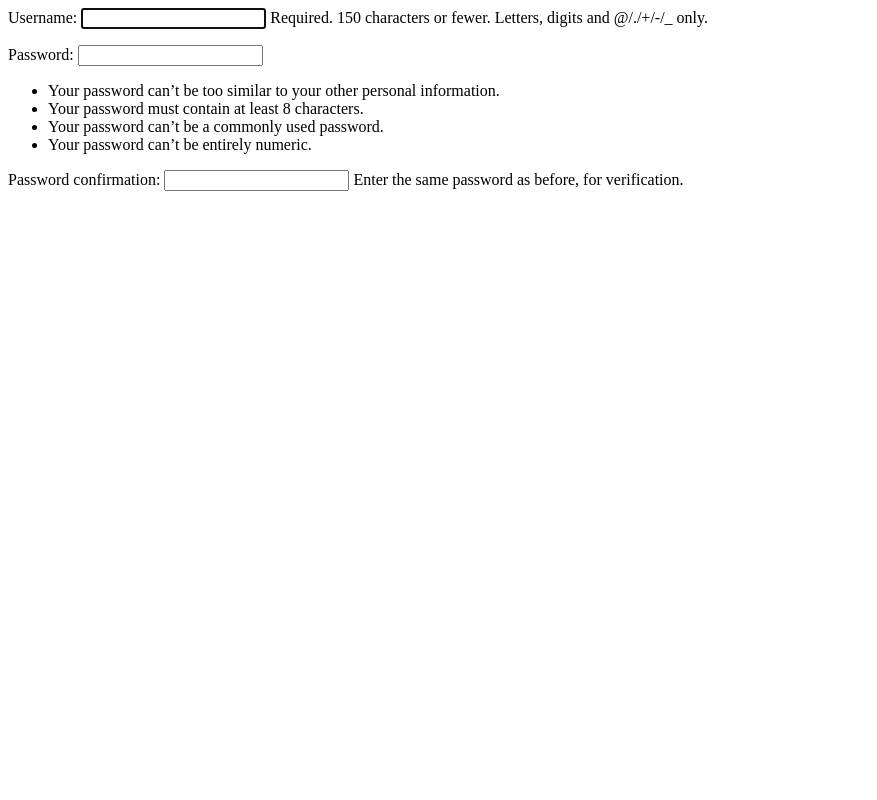
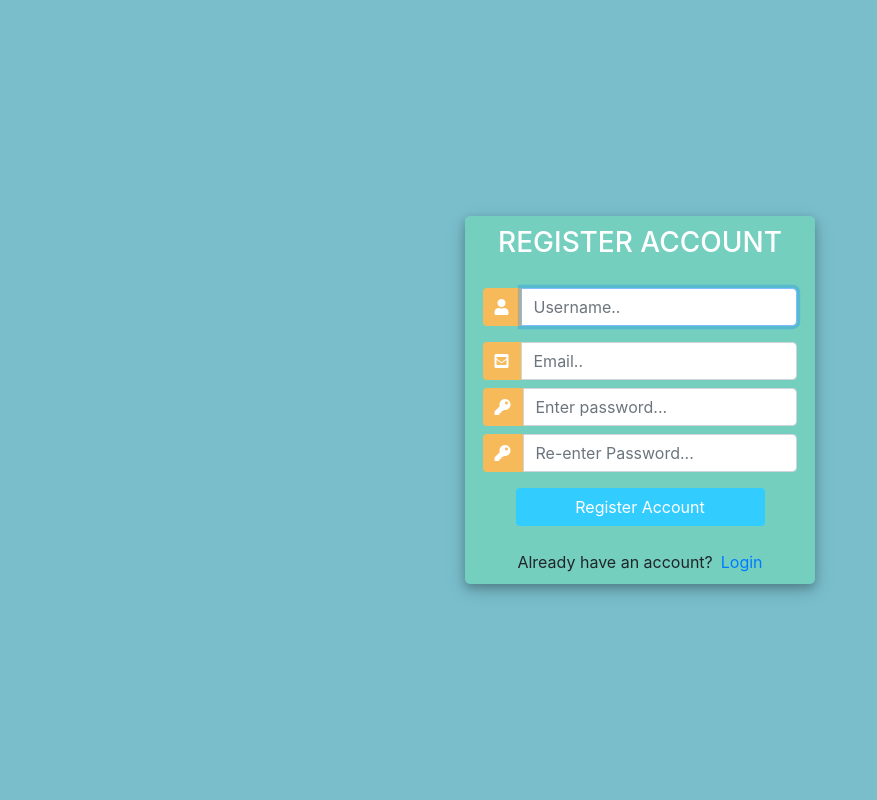
Before and after one commit to sharman0625/CRMApp, a Django app: page /register/ in a window 1280 px wide. Shown: the whole page, without its empty margins (0-877 px from the left). Run offline with Django 3.2, Linux system fonts and the light colour scheme; some libraries are stand-ins or nearby versions.

Commit message:
AuthenticationUsingLoginAndRegister

```diff
--- a/accounts/forms.py
+++ b/accounts/forms.py
@@ -1,8 +1,17 @@
 from django.forms import ModelForm
+from django.contrib.auth.forms import UserCreationForm
+from django.contrib.auth.models import User
 
 from .models import Order
+
 
 class OrderForm(ModelForm):
     class Meta:
         model = Order
         fields = '__all__'
+
+
+class CreateUserForm(UserCreationForm):
+    class Meta:
+        model = User
+        fields = ['username', 'email', 'password1', 'password2']
--- a/accounts/templates/accounts/register.html
+++ b/accounts/templates/accounts/register.html
@@ -1,8 +1,140 @@
+<!DOCTYPE html>
 <html>
+
+<head>
+	<title>Register</title>
+	<link rel="stylesheet" href="https://stackpath.bootstrapcdn.com/bootstrap/4.1.3/css/bootstrap.min.css" integrity="sha384-MCw98/SFnGE8fJT3GXwEOngsV7Zt27NXFoaoApmYm81iuXoPkFOJwJ8ERdknLPMO" crossorigin="anonymous">
+	<script src="https://ajax.googleapis.com/ajax/libs/jquery/3.3.1/jquery.min.js"></script>
+	<link rel="stylesheet" href="https://use.fontawesome.com/releases/v5.6.1/css/all.css" integrity="sha384-gfdkjb5BdAXd+lj+gudLWI+BXq4IuLW5IT+brZEZsLFm++aCMlF1V92rMkPaX4PP" crossorigin="anonymous">
+
+	<style>
+		body,
+		html {
+			margin: 0;
+			padding: 0;
+			height: 100%;
+			background: #7abecc !important;
+		}
+		.user_card {
+			width: 350px;
+			margin-top: auto;
+			margin-bottom: auto;
+			background: #74cfbf;
+			position: relative;
+			display: flex;
+			justify-content: center;
+			flex-direction: column;
+			padding: 10px;
+			box-shadow: 0 4px 8px 0 rgba(0, 0, 0, 0.2), 0 6px 20px 0 rgba(0, 0, 0, 0.19);
+			-webkit-box-shadow: 0 4px 8px 0 rgba(0, 0, 0, 0.2), 0 6px 20px 0 rgba(0, 0, 0, 0.19);
+			-moz-box-shadow: 0 4px 8px 0 rgba(0, 0, 0, 0.2), 0 6px 20px 0 rgba(0, 0, 0, 0.19);
+			border-radius: 5px;
+
+		}
+
+		.form_container {
+			margin-top: 20px;
+		}
+
+		#form-title{
+			color: #fff;
+		}
+		.login_btn {
+			width: 100%;
+			background: #33ccff !important;
+			color: white !important;
+		}
+		.login_btn:focus {
+			box-shadow: none !important;
+			outline: 0px !important;
+		}
+		.login_container {
+			padding: 0 2rem;
+		}
+		.input-group-text {
+			background: #f7ba5b !important;
+			color: white !important;
+			border: 0 !important;
+			border-radius: 0.25rem 0 0 0.25rem !important;
+		}
+		.input_user,
+		.input_pass:focus {
+			box-shadow: none !important;
+			outline: 0px !important;
+		}
+
+	</style>
+
+</head>
 <body>
-<form method="POST">
-    {% csrf_token %}
-    {{form.as_p}}
-</form>
+	<div class="container h-100">
+		<div class="d-flex justify-content-center h-100">
+			<div class="user_card">
+				<div class="d-flex justify-content-center">
+					<h3 id="form-title">REGISTER ACCOUNT</h3>
+				</div>
+				<div class="d-flex justify-content-center form_container">
+
+					<form method="POST" action="">
+						{% csrf_token %}
+						<div class="input-group mb-3">
+							<div class="input-group-append">
+								<span class="input-group-text"><i class="fas fa-user"></i></span>
+							</div>
+							{{form.username}}
+						</div>
+						<div class="input-group mb-2">
+							<div class="input-group-append">
+								<span class="input-group-text"><i class="fas fa-envelope-square"></i></span>
+							</div>
+							{{form.email}}
+						</div>
+						<div class="input-group mb-2">
+							<div class="input-group-append">
+								<span class="input-group-text"><i class="fas fa-key"></i></span>
+							</div>
+							{{form.password1}}
+						</div>
+						<div class="input-group mb-2">
+							<div class="input-group-append">
+								<span class="input-group-text"><i class="fas fa-key"></i></span>
+							</div>
+							{{form.password2}}
+						</div>
+
+				   		<div class="d-flex justify-content-center mt-3 login_container">
+				 			<input class="btn login_btn" type="submit" value="Register Account">
+				   		</div>
+					</form>
+				</div>
+
+				{{ form.errors }}
+
+				<div class="mt-4">
+					<div class="d-flex justify-content-center links">
+						Already have an account? <a href="{% url 'login' %}" class="ml-2">Login</a>
+					</div>
+				</div>
+			</div>
+		</div>
+	</div>
+	<script>
+		/*
+			Because i didnt set placeholder values in forms.py they will be set here using vanilla Javascript
+			We start indexing at one because CSRF_token is considered and input field
+		*/
+
+		//Query All input fields
+		var form_fields = document.getElementsByTagName('input')
+		form_fields[1].placeholder='Username..';
+		form_fields[2].placeholder='Email..';
+		form_fields[3].placeholder='Enter password...';
+		form_fields[4].placeholder='Re-enter Password...';
+
+
+		for (var field in form_fields){
+			form_fields[field].className += ' form-control'
+		}
+	</script>
 </body>
 </html>
--- a/accounts/urls.py
+++ b/accounts/urls.py
@@ -7,7 +7,8 @@ from . import views
 
 urlpatterns = [
     path('register/', views.register, name='register'),
-    path('login/', views.login, name='login'),
+    path('login/', views.loginPage, name='login'),
+    path('logout/', views.logoutPage, name='logout'),
 
     path('', views.home, name='home'),
     path('products', views.products, name='products'),
--- a/accounts/views.py
+++ b/accounts/views.py
@@ -1,24 +1,57 @@
 from django.shortcuts import render, redirect
 from django.http import HttpResponse
 from django.forms import inlineformset_factory
-from django.contrib.auth.forms import UserCreationForm
+from django.contrib import messages
+from django.contrib.auth import authenticate, login, logout
+from django.contrib.auth.decorators import login_required
 
 from .models import *
-from .forms import OrderForm
+from .forms import OrderForm, CreateUserForm
 from .filters import OrderFilter
 
 # Create your views here.
 
-def login(request):
-    return render(request, 'accounts/login.html', context)
+def register(request):
+    if request.user.is_authenticated:
+        return redirect('home')
+    else:
+        form = CreateUserForm()
+        if request.method=='POST':
+            form = CreateUserForm(request.POST)
+            if form.is_valid():
+                form.save()
+                username = form.cleaned_data.get('username')
+                messages.success(request, 'Successfully created : '+username)
+                return redirect('login')
+        context = {
+            'form' : form
+        }
+        return render(request, 'accounts/register.html', context)
 
-def register(request):
-    form = UserCreationForm()
-    context = {
-        'form' : form
-    }
-    return render(request, 'accounts/register.html', context)
 
+def loginPage(request):
+    if request.user.is_authenticated:
+        return redirect('home')
+    else:
+        if request.method=='POST':
+            username = request.POST.get('username')
+            password = request.POST.get('password')
+            user = authenticate(request, username=username, password=password)
+            if user is not None:
+                login(request, user)
+                return redirect('home')
+            else:
+                messages.info(request, 'Useranem OR Password is incorrect')
+        context = {}
+        return render(request, 'accounts/login.html', context)
+
+
+@login_required(login_url='login')
+def logoutPage(request):
+    logout(request)
+    return redirect('login')
+
+@login_required(login_url='login')
 def home(request):
     customers = Customer.objects.all()
     orders = Order.objects.all().order_by('-date_created')
@@ -40,6 +73,7 @@ def home(request):
     return render(request, 'accounts/dashboard.html', context)
 
 
+@login_required(login_url='login')
 def products(request):
     products = Product.objects.all()
     context = {
@@ -48,6 +82,7 @@ def products(request):
     return render(request, 'accounts/product.html', context)
 
 
+@login_required(login_url='login')
 def customers(request, pk):
     customer = Customer.objects.get(pk=pk)
     orders = customer.order_set.all()
@@ -63,6 +98,7 @@ def customers(request, pk):
     return render(request, 'accounts/customer.html', context)
 
 
+@login_required(login_url='login')
 def creatOrder(request, pk):
     OrderFormSet = inlineformset_factory(Customer, Order, fields=['product', 'status'], extra=5)
     customer = Customer.objects.get(id=pk)
@@ -81,6 +117,7 @@ def creatOrder(request, pk):
     return render(request, "accounts/order_form.html", context)
 
 
+@login_required(login_url='login')
 def updateOrder(request, pk):
     order = Order.objects.get(id=pk)
     form = OrderForm(instance=order)
@@ -94,6 +131,7 @@ def updateOrder(request, pk):
     return render(request, "accounts/order_form.html", context)
 
 
+@login_required(login_url='login')
 def deleteOrder(request, pk):
     order = Order.objects.get(id=pk)
     if request.method=='POST':
```
Also changed, not shown: accounts/templates/accounts/login.html (+125 -0 lines), accounts/templates/accounts/navbar.html (+12 -0 lines).
